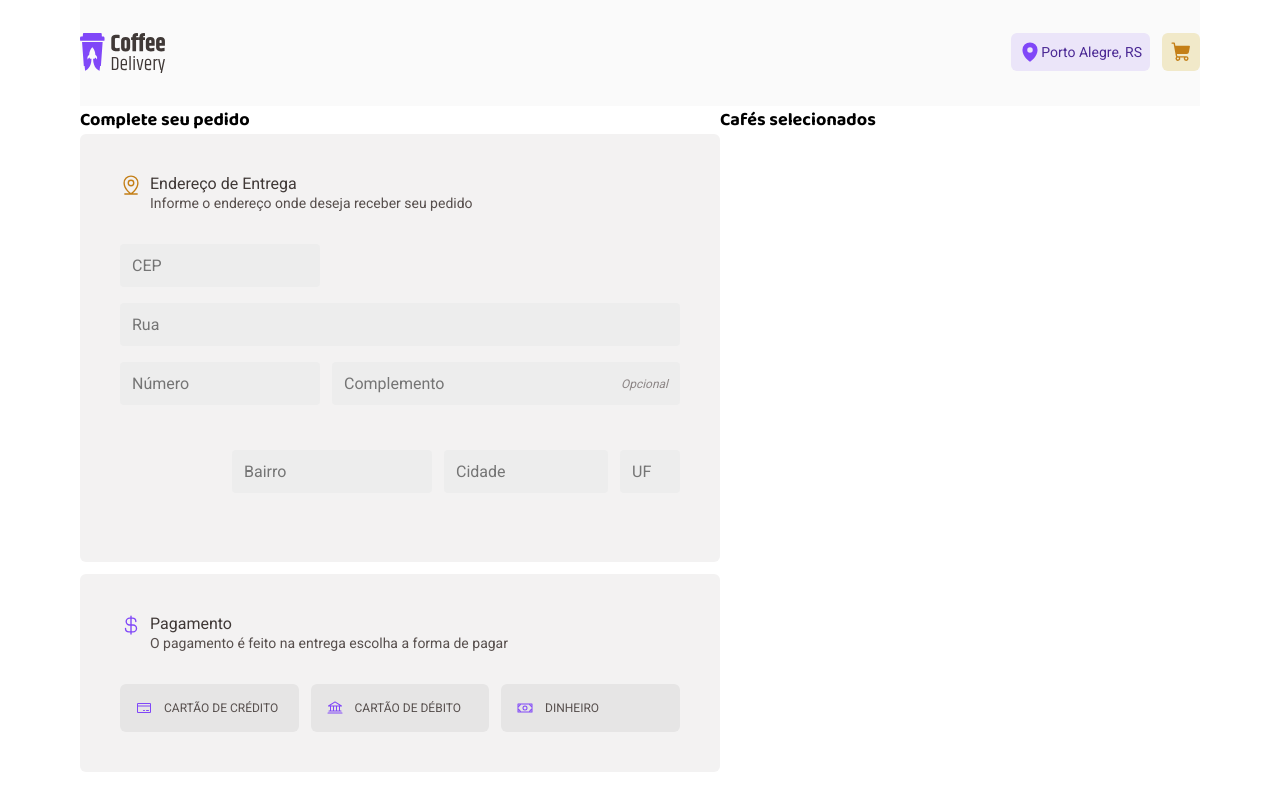
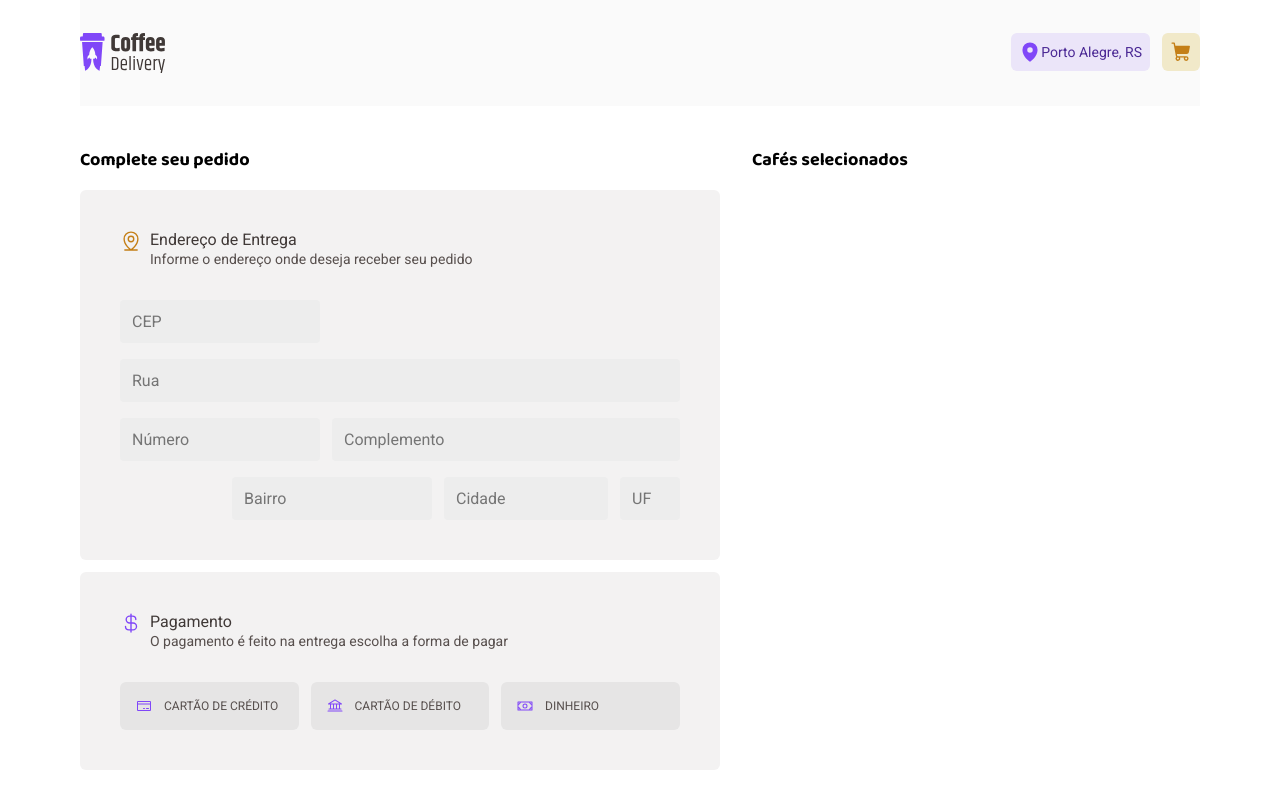
Before and after one commit to PeZunino/02-rocketseat-ignite-react-challenge-CoffeeDelivery, a React (Vite) app: page /checkout in a window 1280 px wide. Built offline with nearby package versions, Linux system fonts and the light colour scheme.

Commit message:
Page Checkout html/css refactor

```diff
--- a/src/components/Input/index.tsx
+++ /dev/null
@@ -1,15 +0,0 @@
-import { InputHTMLAttributes } from "react";
-import { InputContainer } from "./styles";
-
-interface InputProps extends InputHTMLAttributes<HTMLInputElement> {
-  informativeText?: string;
-}
-
-export function Input({ width, id, informativeText, ...props }: InputProps) {
-  return (
-    <InputContainer width={width} informativeText={informativeText}>
-      <label htmlFor={id} />
-      <input id={id} {...props} type="text" />
-    </InputContainer>
-  );
-}
--- a/src/components/Input/styles.ts
+++ /dev/null
@@ -1,38 +0,0 @@
-import styled from "styled-components";
-
-interface InputContainerProps {
-  width: string | number | undefined;
-  informativeText?: string;
-}
-
-export const InputContainer = styled.div<InputContainerProps>`
-  display: flex;
-  border-radius: 4px;
-  background: ${(props) => props.theme["white-400"]};
-  width: ${(props) => props.width || "12.5rem"};
-
-  input {
-    width: ${(props) => props.width || "12.5rem"};
-    padding: 0.75rem;
-    border: 0;
-    background: transparent;
-  }
-
-  position: relative;
-
-  &::after {
-    right: 0.75rem;
-    top: 35%;
-
-    display: block;
-    position: absolute;
-
-    color: ${(props) => props.theme["gray-200"]};
-
-    font-style: italic;
-    font-size: 0.75rem;
-
-    content: ${(props) =>
-      props.informativeText ? `"${props.informativeText}"` : ""};
-  }
-`;
--- a/src/pages/Checkout/index.tsx
+++ b/src/pages/Checkout/index.tsx
@@ -1,74 +1,88 @@
 import {
+  MapPinLine,
+  CurrencyDollar,
   Bank,
   CreditCard,
-  CurrencyDollar,
-  MapPinLine,
   Money,
 } from "@phosphor-icons/react";
-import {
-  ContentContainer,
-  CompleteOrderContainer,
-  OrderDetailsContainer,
-  OrderAddressContainer,
-  OrderAddressTitle,
-  OrderPaymentTypeContainer,
-  OrderPaymentTypeTitle,
-  PaymentType,
-} from "./styles";
+import { Content, Title, AddressContainer, ContainerHeader } from "./styles";
 import { useTheme } from "styled-components";
-import { Input } from "../../components/Input";
 
 export function Checkout() {
   const theme = useTheme();
   return (
-    <ContentContainer>
-      <CompleteOrderContainer>
-        <p>Complete seu pedido</p>
+    <Content>
+      <section>
+        <Title>Complete seu pedido</Title>
 
-        <OrderAddressContainer>
-          <OrderAddressTitle>
+        <AddressContainer>
+          <ContainerHeader>
             <MapPinLine size={22} color={theme["yellow-dark"]} />
 
             <div>
               <p>Endereço de Entrega</p>
               <span>Informe o endereço onde deseja receber seu pedido</span>
             </div>
-          </OrderAddressTitle>
+          </ContainerHeader>
 
           <form action="">
-            <Input id="code" placeholder="CEP" />
-            <Input id="street" width={"100%"} placeholder="Rua" />
+            <input id="code" aria-label="code" type="text" placeholder="CEP" />
+            <input
+              id="street"
+              aria-label="street"
+              type="text"
+              placeholder="Rua"
+            />
+
             <div>
-              <Input id="number" placeholder="Número" />
-
-              <Input
+              <input
+                id="number"
+                aria-label="number"
+                type="text"
+                placeholder="Número"
+              />
+              <input
                 id="complement"
-                width={"100%"}
+                aria-label="complement"
+                type="text"
                 placeholder="Complemento"
-                informativeText="Opcional"
               />
             </div>
+
             <div>
-              <Input id="neighborhood" placeholder="Bairro" />
-              <Input id="city" width={"10.25rem"} placeholder="Cidade" />
-              <Input id="state" width={"3.75rem"} placeholder="UF" />
+              <input
+                id="neighborhood"
+                aria-label="neighborhood"
+                type="text"
+                placeholder="Bairro"
+              />
+              <input
+                id="city"
+                aria-label="city"
+                type="text"
+                placeholder="Cidade"
+              />
+              <input
+                id="state"
+                aria-label="state"
+                type="text"
+                placeholder="UF"
+              />
             </div>
           </form>
-        </OrderAddressContainer>
+        </AddressContainer>
 
-        <OrderPaymentTypeContainer>
-          <OrderPaymentTypeTitle>
+        <footer>
+          <ContainerHeader>
             <CurrencyDollar size={22} color={theme["purple"]} />
-
             <div>
               <p>Pagamento</p>
               <span>
                 O pagamento é feito na entrega escolha a forma de pagar
               </span>
             </div>
-          </OrderPaymentTypeTitle>
-
-          <PaymentType>
+          </ContainerHeader>
+          <div>
             <button>
               <CreditCard size={16} color={theme.purple} />
               CARTÃO DE CRÉDITO
@@ -81,14 +95,13 @@ export function Checkout() {
               <Money size={16} color={theme.purple} />
               DINHEIRO
             </button>
-          </PaymentType>
-        </OrderPaymentTypeContainer>
-      </CompleteOrderContainer>
+          </div>
+        </footer>
+      </section>
 
-      <OrderDetailsContainer>
-        <p>Cafés selecionados</p>
-        <div></div>
-      </OrderDetailsContainer>
-    </ContentContainer>
+      <aside>
+        <Title>Cafés selecionados</Title>
+      </aside>
+    </Content>
   );
 }
--- a/src/pages/Checkout/styles.ts
+++ b/src/pages/Checkout/styles.ts
@@ -1,50 +1,99 @@
 import styled from "styled-components";
 
-export const ContentContainer = styled.div`
+export const Content = styled.main`
   max-width: 70rem;
   margin: 0 auto;
+  padding-top: 2.5rem;
 
   display: flex;
-`;
+  gap: 2rem;
 
-export const CompleteOrderContainer = styled.div`
-  width: 40rem;
-  height: 40.5625rem;
+  section {
+    width: 40rem;
 
-  > p {
-    font-family: "Baloo 2", serif;
-    font-weight: bold;
-    font-size: 1.125rem;
+    > div,
+    footer {
+      padding: 2.5rem;
+      border-radius: 6px;
+      background-color: ${(props) => props.theme["white-300"]};
+    }
+
+    footer div button {
+      width: 11.16rem;
+      padding: 1rem;
+
+      display: inline-flex;
+      align-items: center;
+
+      border-radius: 6px;
+      color: ${(props) => props.theme["gray-300"]};
+      background-color: ${(props) => props.theme["white-500"]};
+
+      font-size: 0.75rem;
+
+      svg {
+        margin-right: 0.75rem;
+      }
+      & + button {
+        margin-left: 0.75rem;
+      }
+    }
+  }
+
+  aside {
+    flex: 1;
   }
 `;
 
-export const OrderAddressContainer = styled.div`
+export const AddressContainer = styled.div`
   margin-bottom: 0.75rem;
-  padding: 2.5rem;
-  padding-bottom: 4.3125rem;
-
-  border-radius: 6px;
-  background-color: ${(props) => props.theme["white-300"]};
 
   form {
     display: flex;
     flex-direction: column;
     gap: 1rem;
+  }
+  form input:first-child {
+    display: block;
+    width: 12.5rem;
+  }
 
-    > div:nth-child(3),
-    div:nth-child(4) {
-      display: flex;
-      gap: 0.75rem;
+  form div {
+    display: flex;
+    gap: 0.75rem;
+  }
+
+  form div:nth-of-type(1) input:nth-of-type(2) {
+    flex: 1;
+  }
+  form div:nth-of-type(2) {
+    justify-content: end;
+
+    input:nth-of-type(2) {
+      width: 10.25rem;
     }
+    input:last-child {
+      width: 3.75rem;
+    }
+  }
 
-    > div:last-of-type {
-      margin-top: 1.8125rem;
-      justify-content: end;
-    }
+  input {
+    padding: 0.75rem;
+
+    border: 0;
+    border-radius: 4px;
+    background: ${(props) => props.theme["white-400"]};
   }
 `;
 
-export const OrderAddressTitle = styled.div`
+export const Title = styled.p`
+  margin-bottom: 1rem;
+
+  font-family: "Baloo 2", serif;
+  font-weight: bold;
+  font-size: 1.125rem;
+`;
+export const ContainerHeader = styled.header`
   margin-bottom: 2rem;
 
   display: flex;
@@ -53,51 +102,10 @@ export const OrderAddressTitle = styled.div`
   p {
     color: ${(props) => props.theme["gray-400"]};
   }
+
   span {
     color: ${(props) => props.theme["gray-300"]};
 
     font-size: 0.875rem;
   }
 `;
-
-export const OrderPaymentTypeTitle = styled(OrderAddressTitle)``;
-
-export const OrderPaymentTypeContainer = styled.div`
-  padding: 2.5rem;
-
-  border-radius: 6px;
-  background-color: ${(props) => props.theme["white-300"]};
-`;
-
-export const PaymentType = styled.div`
-  display: flex;
-  gap: 0.75rem;
-
-  button {
-    width: 11.16rem;
-    padding: 1rem;
-
-    display: flex;
-    align-items: center;
-
-    border-radius: 6px;
-    color: ${(props) => props.theme["gray-300"]};
-    background-color: ${(props) => props.theme["white-500"]};
-
-    font-size: 0.75rem;
-  }
-
-  svg {
-    margin-right: 0.75rem;
-  }
-`;
-
-export const OrderDetailsContainer = styled.div`
-  flex: 1;
-
-  > p {
-    font-family: "Baloo 2", serif;
-    font-weight: bold;
-    font-size: 1.125rem;
-  }
-`;
```
